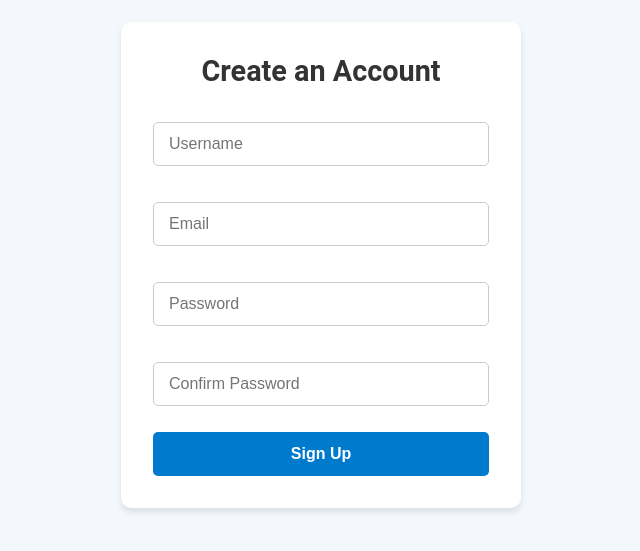
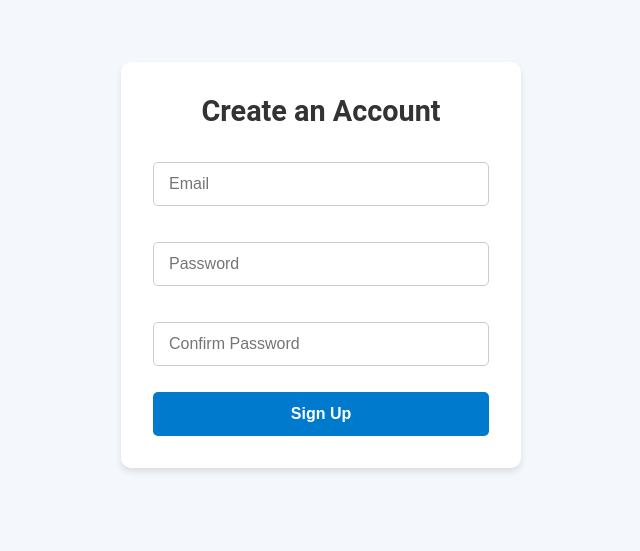
Before and after one commit to matheo2027/AREA, a Next.js app in the folder Front-End/Web/: page /register in a window 1280 px wide. Shown: the part 135-686 px from the top of the page, without its empty margins (319-959 px from the left). Built offline with nearby package versions, Linux system fonts and the light colour scheme.

Commit message:
[UPD] Formulaire

```diff
--- a/Front-End/Web/src/app/ar-editor/page.js
+++ b/Front-End/Web/src/app/ar-editor/page.js
@@ -273,7 +273,7 @@ export default function AREditor() {
           </form>
         </div>
 
-        {message && <p style={{ marginTop: '1rem', color: 'green' }}>{message}</p>}
+        {message && <p style={{ marginTop: '1rem', color: 'red' }}>{message}</p>}
       </main>
 
       <Footer />
--- a/Front-End/Web/src/app/register/page.js
+++ b/Front-End/Web/src/app/register/page.js
@@ -1,11 +1,10 @@
-'use client'; // Indique que ce composant est un Client Component
+'use client';
 
 import { useState } from 'react';
 import { useRouter } from 'next/navigation';
 import styles from './register.module.css';
 
 export default function Register() {
-  const [username, setUsername] = useState('');
   const [email, setEmail] = useState('');
   const [password, setPassword] = useState('');
   const [confirmPassword, setConfirmPassword] = useState('');
@@ -28,7 +27,7 @@ export default function Register() {
       const response = await fetch('http://localhost:8080/auth/register', {
         method: 'POST',
         headers: { 'Content-Type': 'application/json' },
-        body: JSON.stringify({ username, email, password }),
+        body: JSON.stringify({ email, password }),
       });
 
       const data = await response.json();
@@ -37,7 +36,7 @@ export default function Register() {
         setMessage('Account created successfully!');
         // On récupère et on stocke l'userId renvoyé par l'API
         setUserId(data.userId);
-        localStorage.setItem('userId', data.userId); // Optionnel
+        localStorage.setItem('userId', data.userId);
         router.push('/dashboard');
       } else {
         setMessage(data.message || 'An error occurred.');
@@ -53,14 +52,6 @@ export default function Register() {
       <div className={styles.box}>
         <h1 className={styles.title}>Create an Account</h1>
         <form onSubmit={handleSubmit} className={styles.form}>
-        <input
-            type="usemrname"
-            placeholder="Username"
-            className={styles.input}
-            value={username}
-            onChange={(e) => setUsername(e.target.value)}
-            required
-          />
           <input
             type="email"
             placeholder="Email"
@@ -89,7 +80,6 @@ export default function Register() {
         </form>
         {message && <p className={styles.message}>{message}</p>}
 
-        {/* Pour visualiser l'userId si besoin */}
         {userId && <p className={styles.message}>User ID: {userId}</p>}
       </div>
     </div>
```
